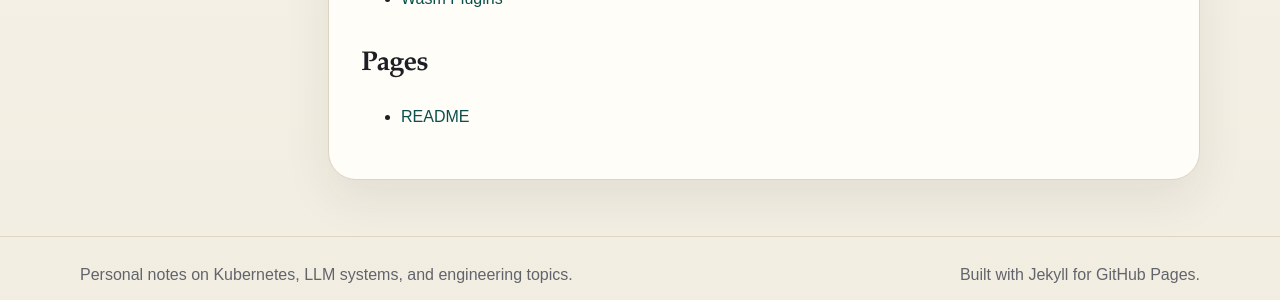
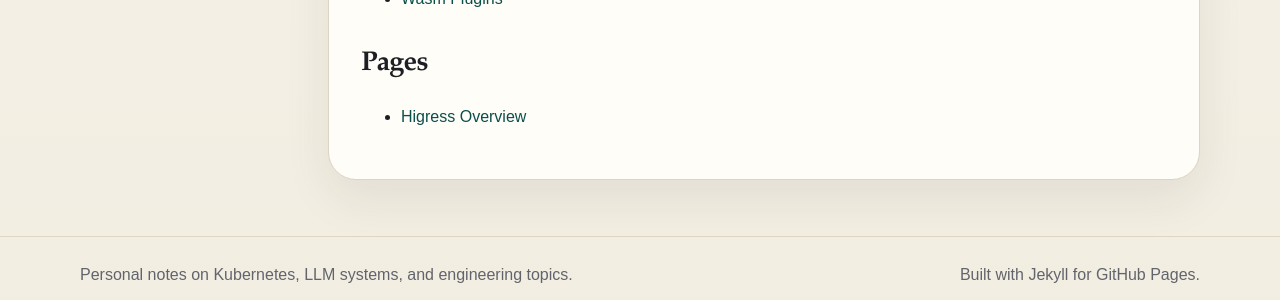
Before and after one commit to janilbols-w/janilbols-w.github.io, a Jekyll site: the page built from reading_room/artificial_intelligence/llm_large_language_models/llm_projects/higress/index.md, in a window 1280 px wide. Shown: the part 549-849 px from the top of the page. Built offline with Jekyll 4.4.1, drawn with Linux system fonts in a browser that asks for light colours.

```diff
--- a/_layouts/default.html
+++ b/_layouts/default.html
@@ -98,6 +98,7 @@
                                   <a href="{{ '/reading_room/artificial_intelligence/llm_large_language_models/llm_projects/higress/wasm-plugins/ai-proxy' | relative_url }}">AI Proxy</a>
                                 </div>
                               </details>
+                              <a href="{{ '/reading_room/artificial_intelligence/llm_large_language_models/llm_projects/higress/higress-overview' | relative_url }}">Higress Overview</a>
                             </div>
                           </details>
 
--- a/reading_room/artificial_intelligence/llm_large_language_models/llm_projects/higress/index.md
+++ b/reading_room/artificial_intelligence/llm_large_language_models/llm_projects/higress/index.md
@@ -12,6 +12,6 @@
 
 ## Pages
 
-- [README]({{ '/reading_room/artificial_intelligence/llm_large_language_models/llm_projects/higress/README/' | relative_url }})
+- [Higress Overview]({{ '/reading_room/artificial_intelligence/llm_large_language_models/llm_projects/higress/higress-overview/' | relative_url }})
 
 <!-- AUTO-GENERATED:END -->
```
Also changed, not shown: .github/workflows/auto-index.yml.
